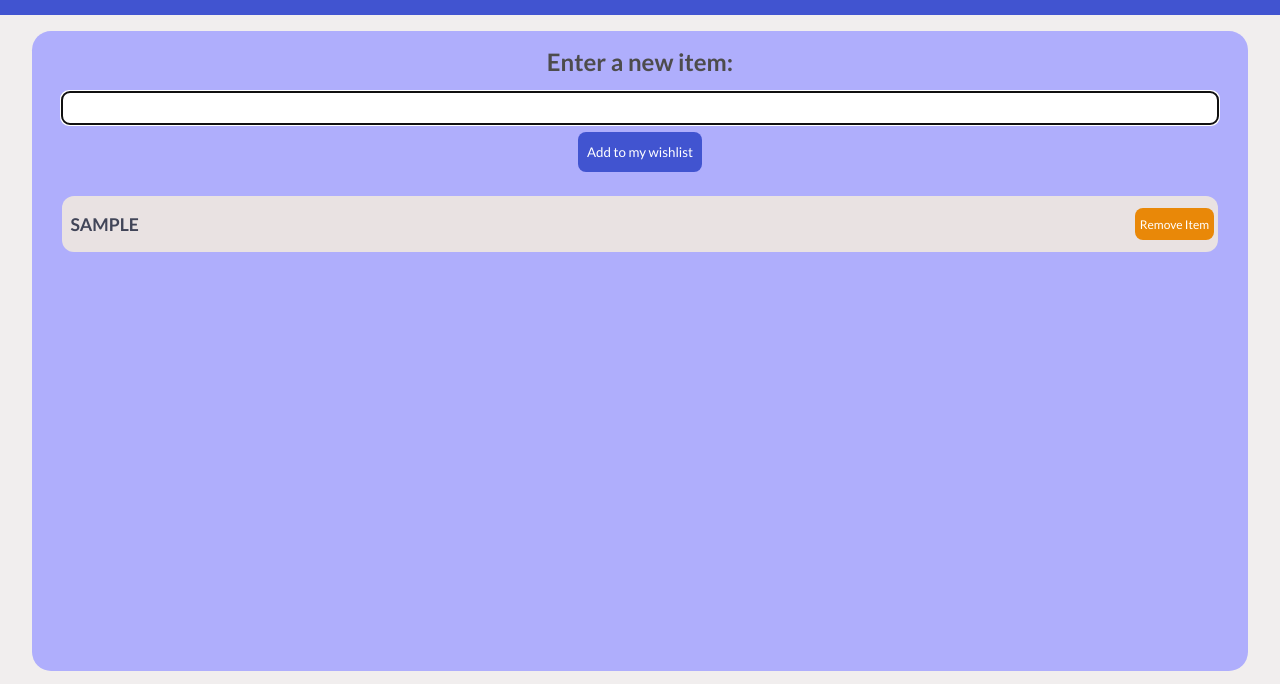
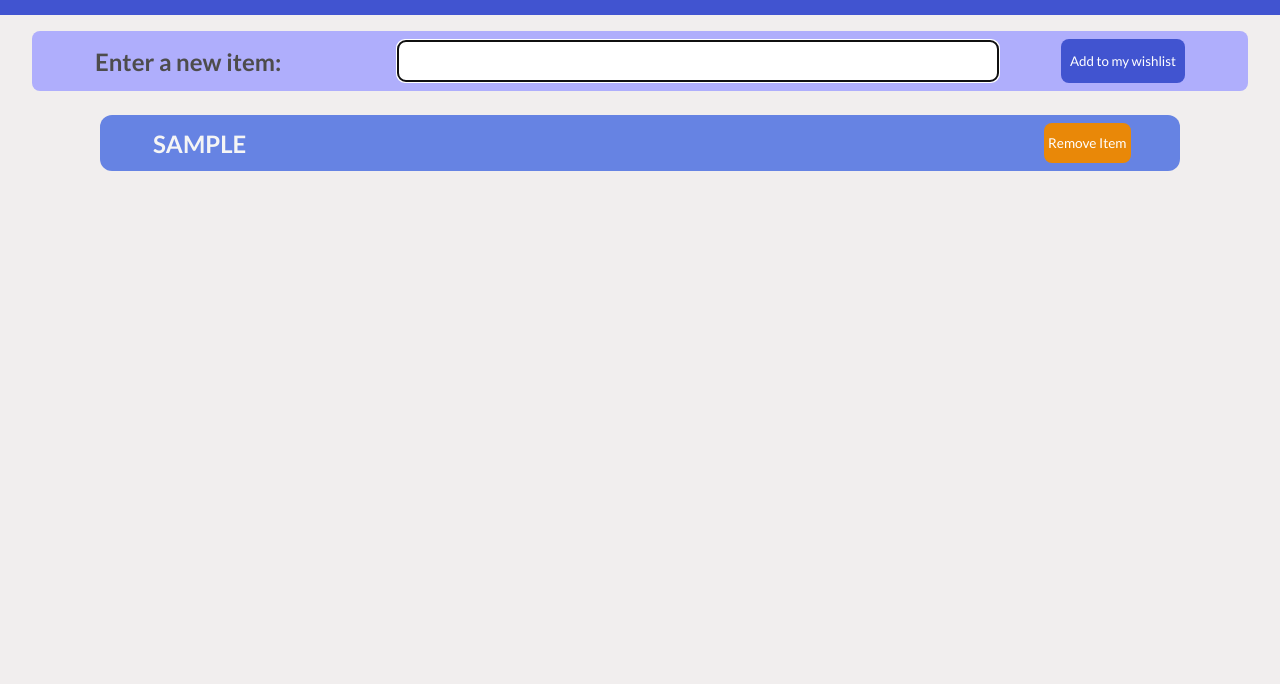
Before and after one commit to cuauh-cabrera/my-wishlist, a plain HTML site: page index.html in a window 1280 px wide. Both pictures are taken after typing "Sample" into the empty fields and a click on the button "Add to my wishlist". Shown: the part 65-749 px from the top of the page. Drawn offline with Linux system fonts and the light colour scheme.

Commit message:
Add desktop version @1024px

```diff
--- a/index.html
+++ b/index.html
@@ -27,10 +27,11 @@
                 <label for="item">Enter a new item: </label>
                 <input type="text" name="item" id="item" required>
                 <button id="btn" class="btn">Add to my wishlist</button>
-                <ul id="items-list" class="items-list">
+            </div>
+            <ul id="items-list" class="items-list">
 
-                </ul>
-            </div>
+            </ul>
+
         </section>
     </main>
     <!--FOOTER-->
--- a/styles.css
+++ b/styles.css
@@ -37,7 +37,7 @@ header {
     align-items: center;
 }
 
-header > h1 {
+header>h1 {
     width: 90%;
     text-align: center;
     color: rgb(251, 250, 250);
@@ -66,19 +66,18 @@ header > h1 {
     flex-direction: column;
     justify-content: flex-start;
     align-items: center;
-    gap:0.5rem;
+    gap: 0.5rem;
 }
 
-.input-container > label {
+.input-container>label {
     width: 100%;
-    margin-top: 1rem;
     text-align: center;
     font-size: 1.5rem;
     font-weight: 600;
     color: rgb(77, 76, 76);
 }
 
-.input-container > input {
+.input-container>input {
     border-radius: 0.5rem;
     border-width: 0;
     width: 95%;
@@ -86,7 +85,7 @@ header > h1 {
     margin-top: 0.5rem;
 }
 
-.input-container > ul {
+ul {
     width: 100%;
     height: auto;
     margin-top: 1rem;
@@ -97,9 +96,9 @@ header > h1 {
     gap: 0.5rem;
 }
 
-.input-container > ul >li {
+ul>li {
     border-radius: 0.75rem;
-    background-color: rgb(233, 226, 226);
+    background-color: rgb(102, 131, 227);
     width: 95%;
     height: 7vh;
     display: flex;
@@ -108,11 +107,11 @@ header > h1 {
     align-items: center;
 }
 
-.input-container > ul > li > span {
+ul>li>span {
     width: 75%;
     height: fit-content;
     text-transform: uppercase;
-    text-align:start;
+    text-align: start;
     font-size: 1.1rem;
     color: rgb(65, 69, 88);
     font-weight: 600;
@@ -159,5 +158,85 @@ footer>p {
 
 footer>p>a:visited {
     color: rgb(77, 76, 76);
-    text-decoration:none;
+    text-decoration: none;
 }
+
+/*1024px*/
+@media (min-width: 1024px) {
+    header {
+        top: 0;
+    }
+
+    .container {
+        background-color: rgb(241, 238, 238);
+        margin-top: 0;
+        height: 85vh;
+    }
+
+    .input-container {
+        border-radius: 0.5rem;
+        width: 95%;
+        height: auto;
+        flex-direction: row;
+        flex-wrap: nowrap;
+        align-items: center;
+        justify-content: space-evenly;
+        padding: 0.5rem;
+    }
+
+    .input-container>label {
+        width: 20%;
+        text-align: start;
+    }
+
+
+    .input-container>input {
+        border-radius: 0.5rem;
+        border-width: 0;
+        width: 50%;
+        height: 5vh;
+        margin: 0
+    }
+
+    ul {
+        width: 90%;
+        height: auto;
+        margin-top: 1rem;
+        display: flex;
+        flex-direction: column;
+        justify-content: center;
+        align-items: center;
+        gap: 0.5rem;
+        padding: 0.5rem;
+    }
+
+    ul>li {
+        flex-direction: row;
+        justify-content: space-around;
+    }
+
+    ul>li>span {
+        font-size: 1.5rem;
+        color: whitesmoke;
+    }
+
+    .btn {
+        height: 5.5vh;
+    }
+
+    .btn:hover {
+        background-color: rgb(42, 175, 242);
+        border: solid white 1px;
+    }
+
+    .btn-delete {
+        border-radius: 0.5rem;
+        height: 5vh;
+        font-size: 0.85rem;
+    }
+
+    .btn-delete:hover {
+        background-color: red;
+        border: solid rgb(233, 136, 8) 1px;
+    }
+}
```
